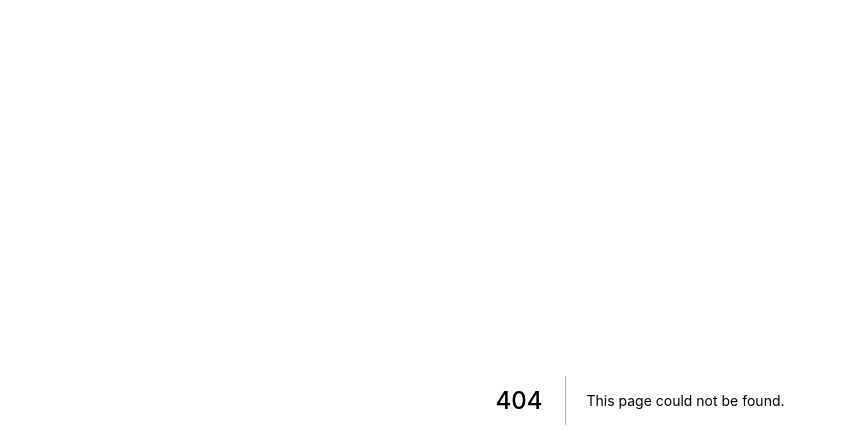
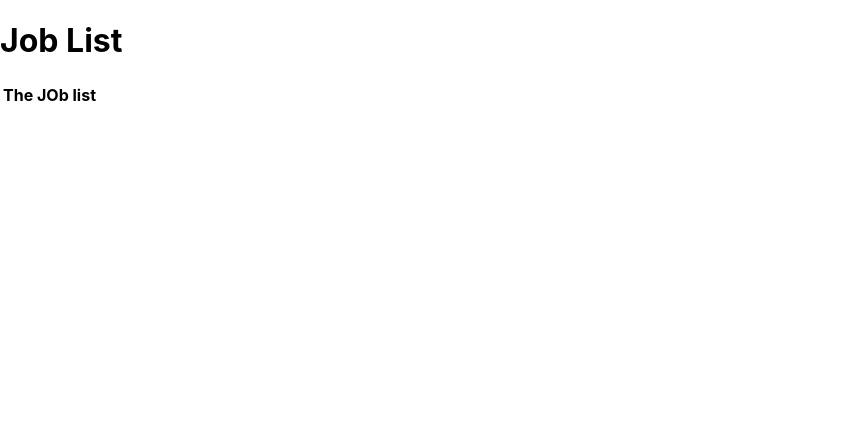
Before and after one commit to sedhha/homely, a Next.js app: page /joblist in a window 1280 px wide. Before the commit this address had no page. Shown: the top 448 px of the page, without its empty margins (0-846 px from the left). Built offline with nearby package versions, Linux system fonts and the light colour scheme.

Commit message:
Joblist-test

```diff
--- /dev/null
+++ b/src/pages/joblist.tsx
@@ -0,0 +1,13 @@
+import type { NextPage } from 'next';
+
+const IndexPage: NextPage = () => {
+  return <>
+  <h1>Job List</h1>
+  <table>
+      <th>The JOb list</th>
+      <tr></tr>
+  </table>
+  </>;
+};
+
+export default IndexPage;
```
